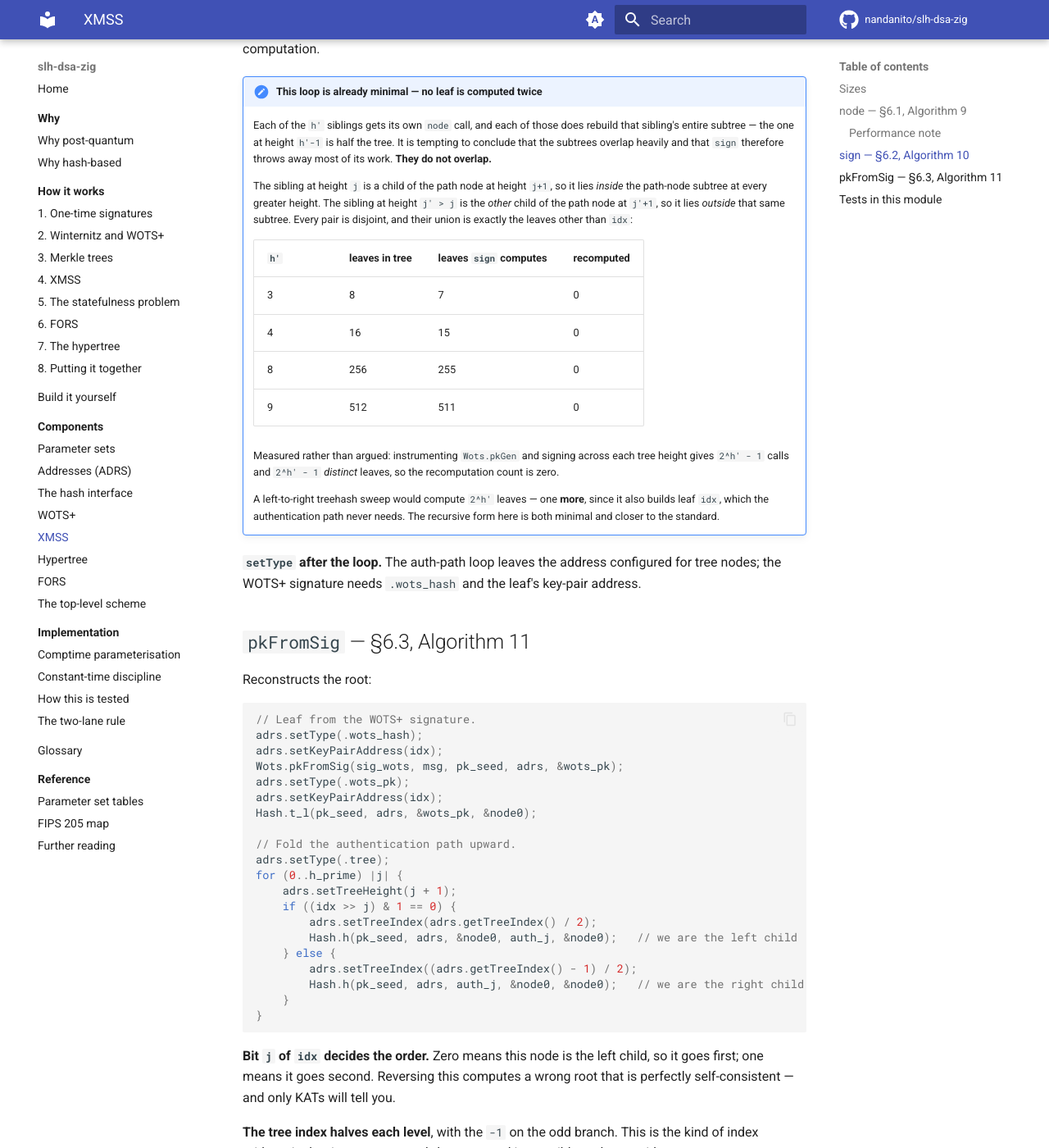
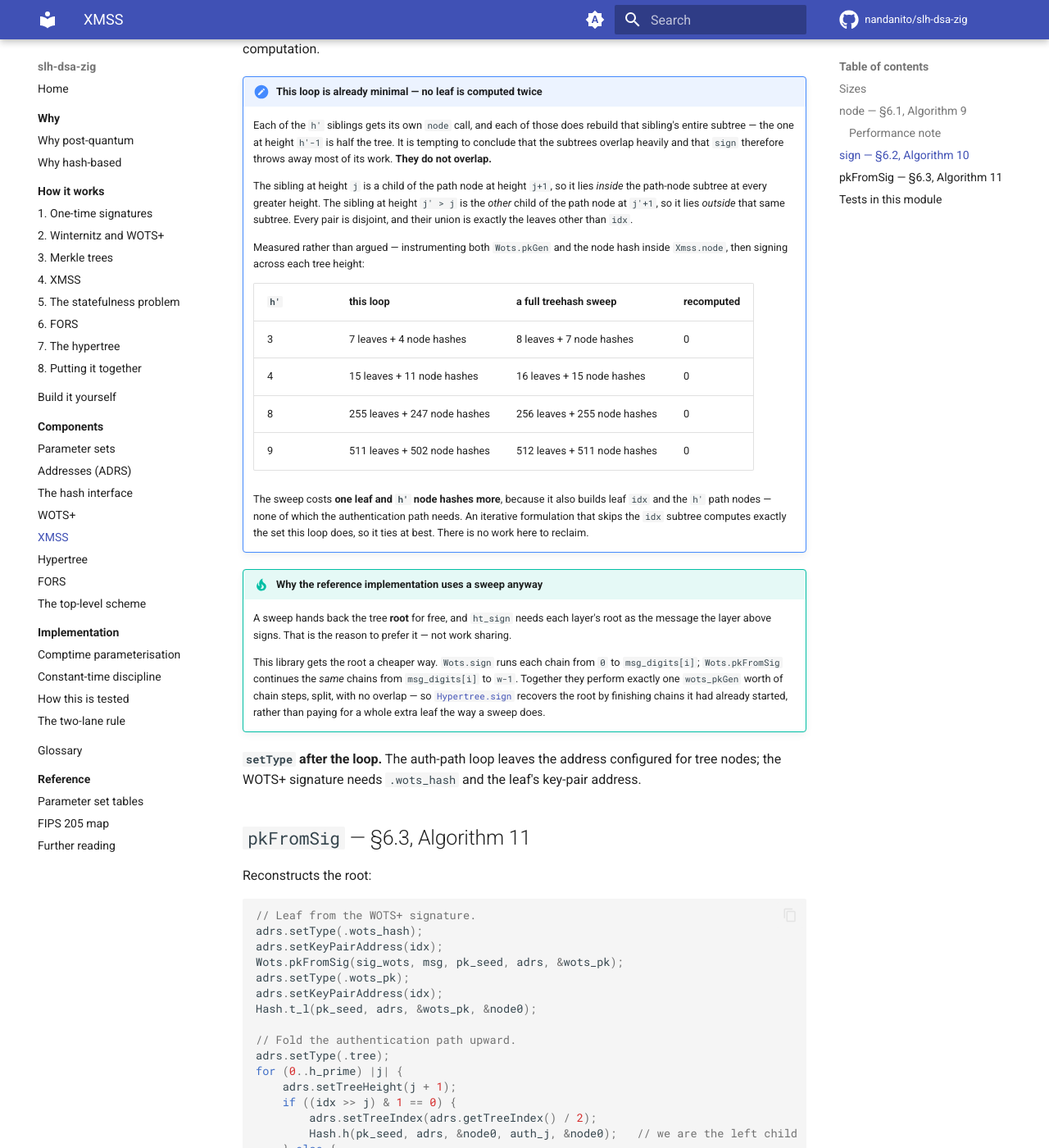
Before and after one commit to nandanito/slh-dsa-zig, an MkDocs documentation site: the page built from docs/components/xmss.md, in a window 1280 px wide and 1400 px high, scrolled down 1885 px. Shown: the whole window at 82% size. Built offline with MkDocs 1.6.1 and Material for MkDocs 9.7.7, drawn with Linux system fonts in a browser that asks for light colours; comment, search, counter and statistics services are not loaded.

Commit message:
docs(xmss): strengthen the treehash correction after adversarial review
Re-examined the disjointness argument looking for a way to break it. It
holds, and two things the first pass missed make the case stronger.

Internal node hashes, not just leaves. The first pass counted leaf
computations only. Counting the node hash in xmss_node too: this loop
costs 2^h' - 1 - h' node hashes against a full sweep's 2^h' - 1. So the
sweep is worse on BOTH axes — one extra leaf and h' extra hashes,
because it also builds leaf idx and the h' path nodes, none of which an
authentication path needs. Measured at h' = 3/4/8/9: 7+4, 15+11,
255+247, 511+502, recomputed zero in every case and independent of which
leaf is signed.

The steelman, and why it also fails. A treehash sweep hands back the
tree root for free, and ht_sign needs each layer's root for the layer
above — a real reason to prefer a sweep that has nothing to do with work
sharing. But this library gets the root more cheaply: Wots.sign runs
each chain 0 -> msg_digits[i] and Wots.pkFromSig continues the same
chain msg_digits[i] -> w-1, together exactly one wots_pkGen of chain
steps with no overlap. Hypertree.sign therefore finishes chains it had
already started instead of paying for a whole extra leaf.

Also narrowed one overclaim: an iterative formulation that skips the idx
subtree computes the same node set, so it ties rather than losing. The
text now says "ties at best" instead of implying every iterative variant
costs more.

Roadmap text corrected in README.md and MILESTONES.md, which both still
described #38 as pending optimisation work. Both also called it "the
most embedded-relevant item"; this repository is a general-purpose Zig
post-quantum implementation, and framing its roadmap around embedded
targets was not accurate. The build-it-yourself Stage 8 note is likewise
rephrased to describe the memory profile rather than assert a target.

Comments and docs only; no behaviour change.

Refs #38.

Co-Authored-By: Claude Opus 5 (1M context) <noreply@anthropic.com>

```diff
--- a/docs/components/xmss.md
+++ b/docs/components/xmss.md
@@ -99,22 +99,37 @@ is the whole authentication path computation.
     lies *inside* the path-node subtree at every greater height. The sibling at
     height `j' > j` is the *other* child of the path node at `j'+1`, so it lies
     *outside* that same subtree. Every pair is disjoint, and their union is
-    exactly the leaves other than `idx`:
+    exactly the leaves other than `idx`.
 
-    | `h'` | leaves in tree | leaves `sign` computes | recomputed |
+    Measured rather than argued — instrumenting both `Wots.pkGen` and the node
+    hash inside `Xmss.node`, then signing across each tree height:
+
+    | `h'` | this loop | a full treehash sweep | recomputed |
     |---|---|---|---|
-    | 3 | 8 | 7 | 0 |
-    | 4 | 16 | 15 | 0 |
-    | 8 | 256 | 255 | 0 |
-    | 9 | 512 | 511 | 0 |
+    | 3 | 7 leaves + 4 node hashes | 8 leaves + 7 node hashes | 0 |
+    | 4 | 15 leaves + 11 node hashes | 16 leaves + 15 node hashes | 0 |
+    | 8 | 255 leaves + 247 node hashes | 256 leaves + 255 node hashes | 0 |
+    | 9 | 511 leaves + 502 node hashes | 512 leaves + 511 node hashes | 0 |
 
-    Measured rather than argued: instrumenting `Wots.pkGen` and signing across
-    each tree height gives `2^h' - 1` calls and `2^h' - 1` *distinct* leaves, so
-    the recomputation count is zero.
+    The sweep costs **one leaf and `h'` node hashes more**, because it also
+    builds leaf `idx` and the `h'` path nodes — none of which the authentication
+    path needs. An iterative formulation that skips the `idx` subtree computes
+    exactly the set this loop does, so it ties at best. There is no work here to
+    reclaim.
 
-    A left-to-right treehash sweep would compute `2^h'` leaves — one **more**,
-    since it also builds leaf `idx`, which the authentication path never needs.
-    The recursive form here is both minimal and closer to the standard.
+!!! tip "Why the reference implementation uses a sweep anyway"
+
+    A sweep hands back the tree **root** for free, and `ht_sign` needs each
+    layer's root as the message the layer above signs. That is the reason to
+    prefer it — not work sharing.
+
+    This library gets the root a cheaper way. `Wots.sign` runs each chain from
+    `0` to `msg_digits[i]`; `Wots.pkFromSig` continues the *same* chains from
+    `msg_digits[i]` to `w-1`. Together they perform exactly one `wots_pkGen`
+    worth of chain steps, split, with no overlap — so
+    [`Hypertree.sign`](hypertree.md) recovers the root by finishing chains it
+    had already started, rather than paying for a whole extra leaf the way a
+    sweep does.
 
 **`setType` after the loop.** The auth-path loop leaves the address configured for
 tree nodes; the WOTS+ signature needs `.wots_hash` and the leaf's key-pair
```
Also changed, not shown: MILESTONES.md (+6 -3 lines), README.md (+9 -4 lines), docs/build-it-yourself.md (+10 -8 lines), 1 other file.
